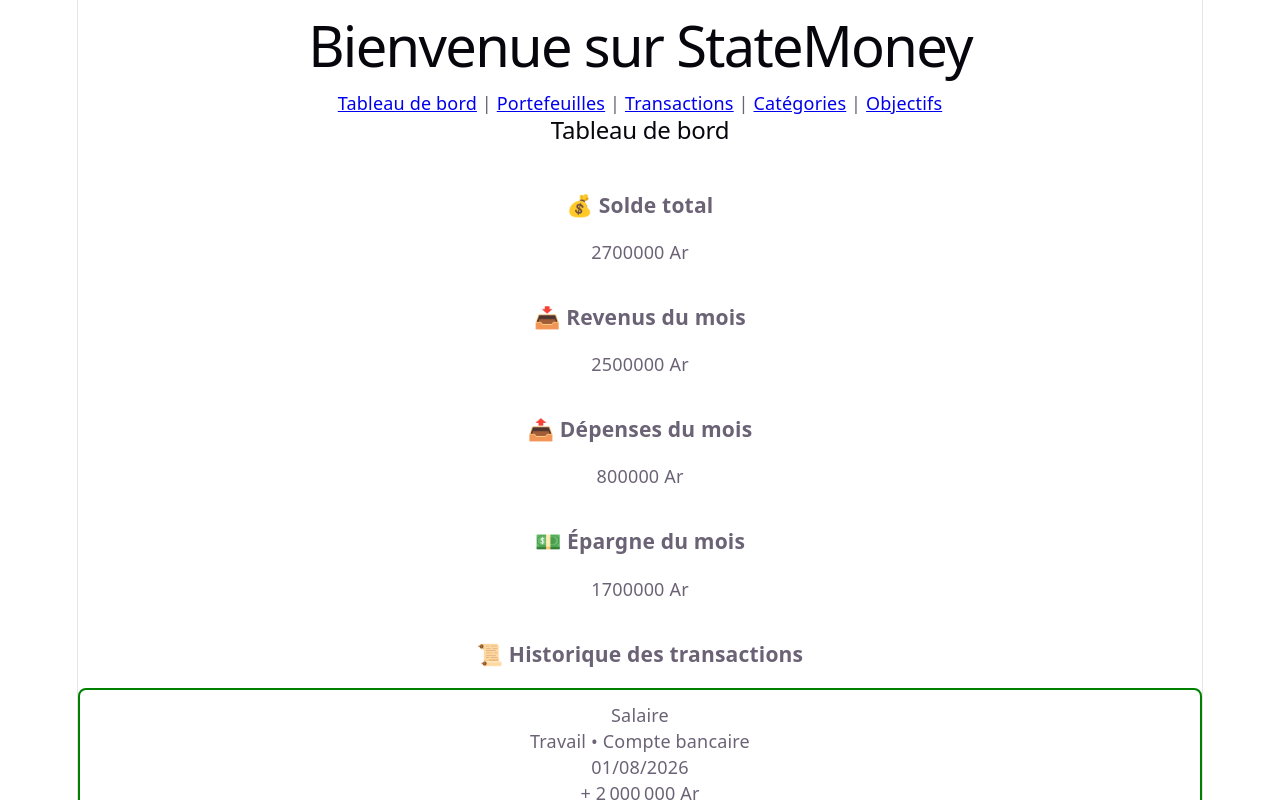
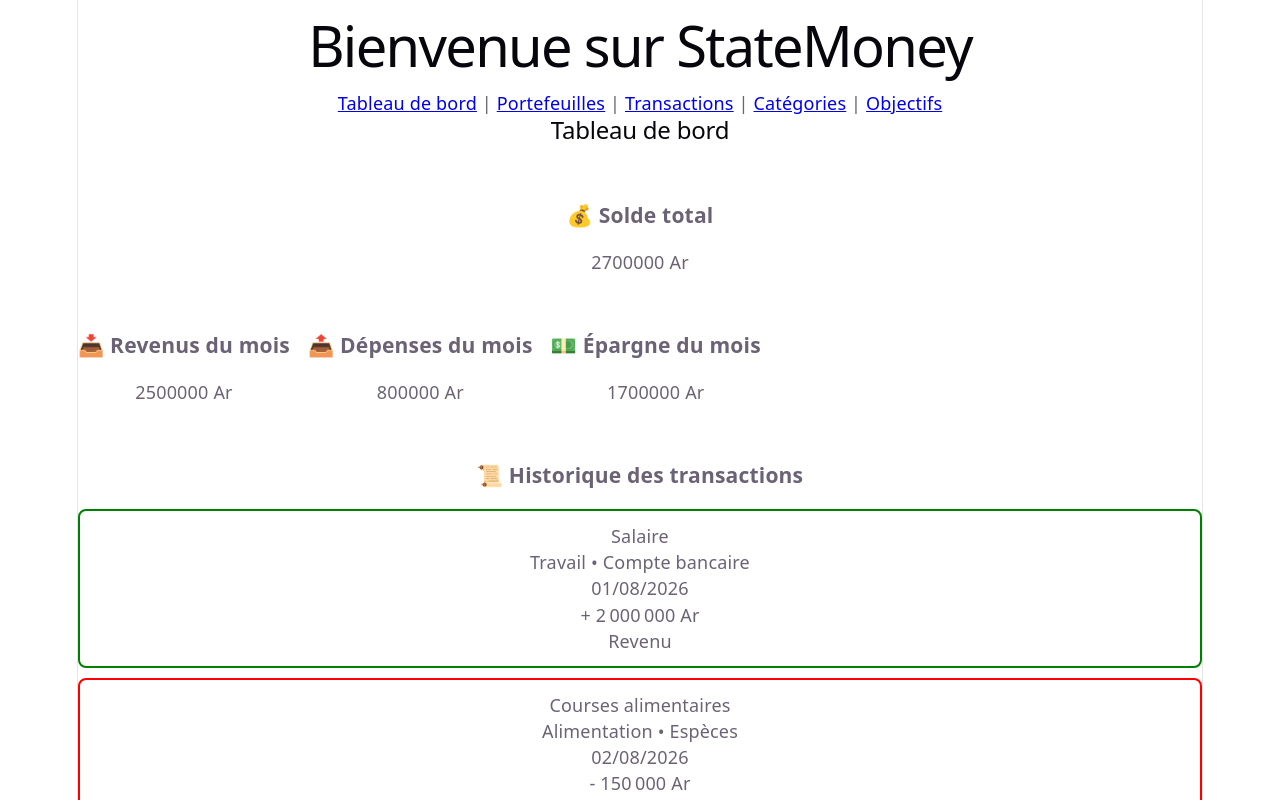
Before and after one commit to stephanie-chan-dev25/StateMoney, a React (Vite) app in the folder frontend/: page / in a window 1280 px wide. Shown: the top 800 px of the page. Built offline with nearby package versions, Linux system fonts and the light colour scheme.

Commit message:
refactor: group dashboard statistics layout

```diff
--- a/frontend/src/components/dashboard/Dashboard.css
+++ b/frontend/src/components/dashboard/Dashboard.css
@@ -3,3 +3,10 @@
   flex-direction: column;
   gap: 1rem;
 }
+.dashboard > :not(:last-child) {
+  margin-bottom: 1rem;
+}
+.dashboard-stats {
+  display: flex;
+  gap: 1rem;
+}
--- a/frontend/src/components/dashboard/Dashboard.tsx
+++ b/frontend/src/components/dashboard/Dashboard.tsx
@@ -22,11 +22,13 @@ function Dashboard({ title }: DashboardProps) {
 
       <TotalBalance balance={totalBalance} />
 
-      <MonthlyIncome amount={monthlyIncome} />
+      <div className="dashboard-stats">
+        <MonthlyIncome amount={monthlyIncome} />
 
-      <MonthlyExpenses amount={monthlyExpenses} />
+        <MonthlyExpenses amount={monthlyExpenses} />
 
-      <MonthlySavings amount={monthlySavings} />
+        <MonthlySavings amount={monthlySavings} />
+      </div>
 
       <TransactionHistory transactions={transactions} />
     </section>
```
